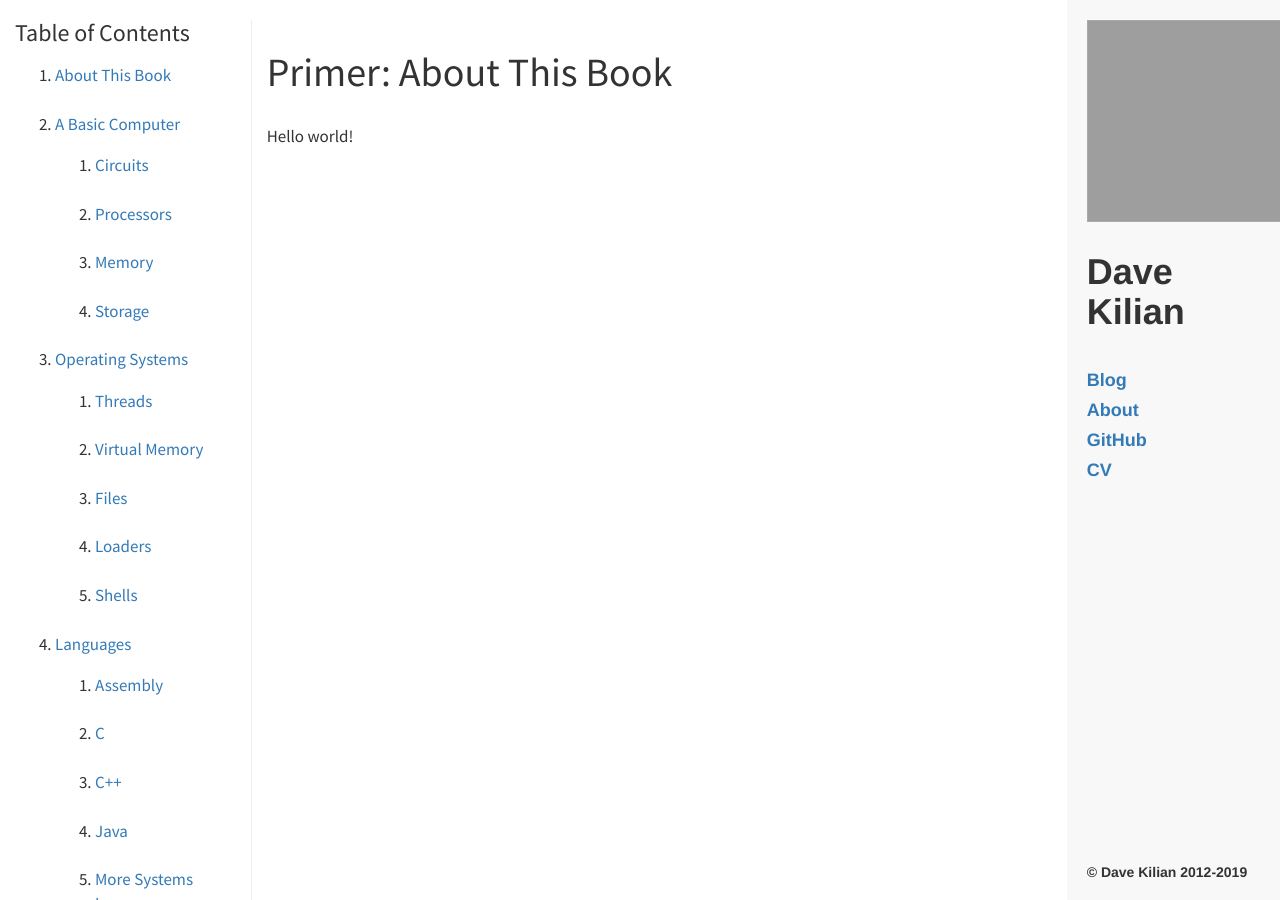
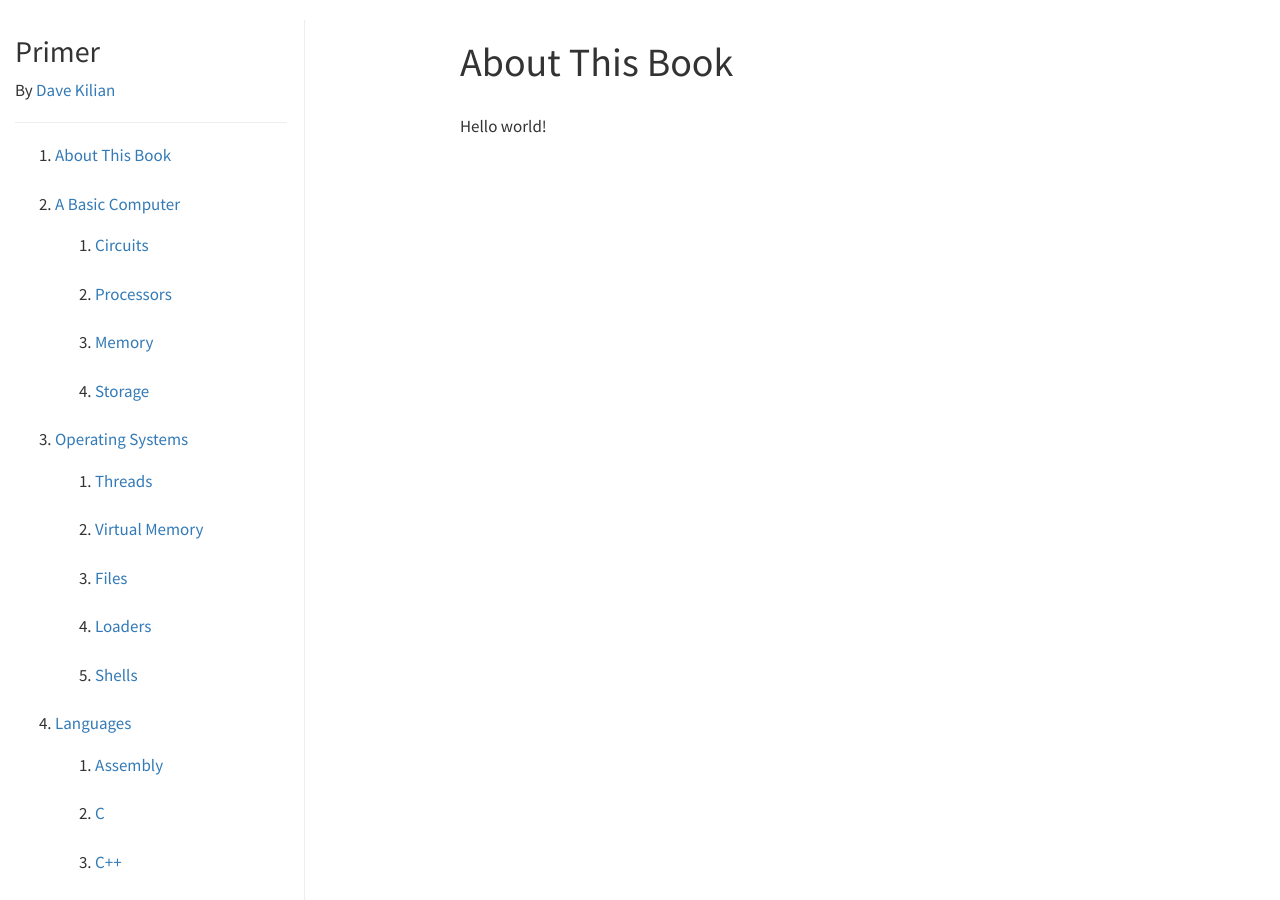
Before and after one commit to davekilian/davekilian.github.com, a Jekyll site: the page built from primer/about.md, in a window 1280 px wide and 900 px high. Built offline with Jekyll 4.4.1, drawn with Linux system fonts in a browser that asks for light colours; nearby versions of some CDN libraries; grey boxes are pictures that could not be loaded.

Commit message:
fix styles

```diff
--- a/_includes/primer-toc.html
+++ b/_includes/primer-toc.html
@@ -1,4 +1,6 @@
-<h3>Table of Contents</h3>
+<h2>Primer</h2>
+<span>By <a href="/">Dave Kilian</a></span>
+<hr>
 <ol>
     <li><a href="/primer/index.html">About This Book</a></li><br>
     <li>
--- a/_layouts/default.html
+++ b/_layouts/default.html
@@ -14,7 +14,7 @@
             {{ content }}
         </div>
         <script src="https://ajax.googleapis.com/ajax/libs/jquery/1.11.3/jquery.min.js"></script>
-        <script src="bootstrap.min.js"></script>
+        <script src="/bootstrap.min.js"></script>
         <script type="text/javascript"
           src="http://cdn.mathjax.org/mathjax/latest/MathJax.js?config=TeX-AMS-MML_HTMLorMML">
         </script>
--- a/_layouts/primer-chapter.html
+++ b/_layouts/primer-chapter.html
@@ -1,18 +1,20 @@
 ---
-layout: blog
+layout: default
 ---
+<div class="row-fluid">
     <div class="hidden-print hidden-xs col-sm-3">
         <div class="post-content" style="border-right: 1px solid #eee; padding-right: 1em">
             {% include primer-toc.html html=content %}
         </div>
     </div>
-<div style="padding: 1em">
+    <div class="col-sm-9">
         <div class="post-container">
             <div style="margin-bottom: 3em; margin-top: 4em">
-            <h1 class="post-title">Primer: {{ page.title }}</h1>
+                <h1 class="post-title">{{ page.title }}</h1>
             </div>
             <div class="post-content">
                 {{ content }}
             </div>
         </div>
     </div>
+</div>
```
Lines whose indentation alone changed are shown as unchanged.
